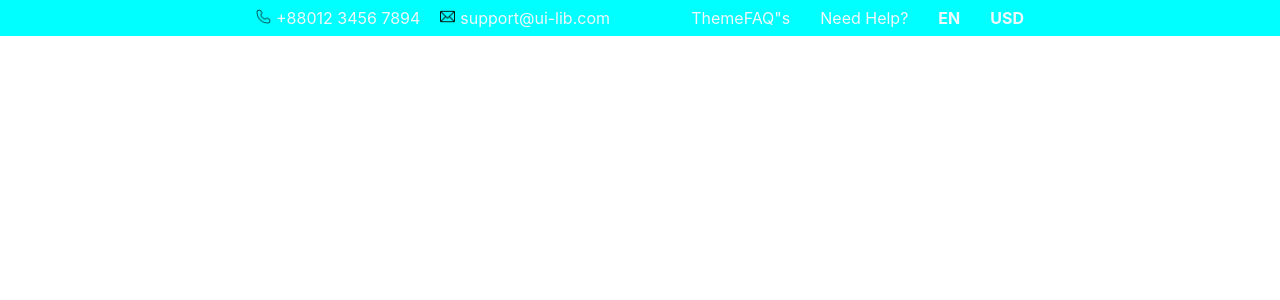
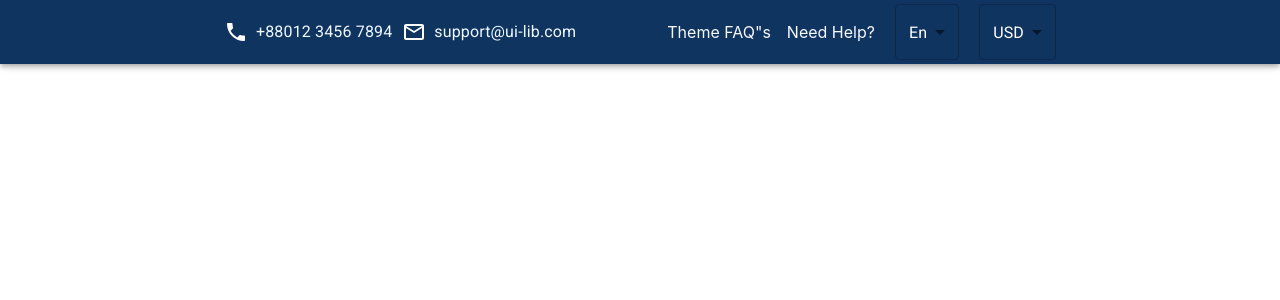
Before and after one commit to AbderrahmaneMadani/superstore, a React (Create React App) app: page / in a window 1280 px wide. Shown: the top 300 px of the page. Built offline with nearby package versions, Linux system fonts and the light colour scheme.

Commit message:
add Navbar1.js and create navbar with mui

```diff
--- a/src/pages/home/super_store/SuperStore.js
+++ b/src/pages/home/super_store/SuperStore.js
@@ -1,9 +1,12 @@
+import * as React from 'react';
 import Navbar from "./components/Navbar";
+import Navbar1 from './components/navBar/Navbar1';
 import "./SuperStore.css";
 
 function SuperStore(){
     return(
-        <Navbar />
+        // <Navbar />
+        <Navbar1/>
     );
 }
 export default SuperStore;
--- a/src/pages/home/super_store/components/Navbar.js
+++ b/src/pages/home/super_store/components/Navbar.js
@@ -1,11 +1,17 @@
+import * as React from 'react';
+import Button from '@mui/material/Button';
+import Typography from "@mui/material/Typography"
 
 import phoneIcon from "./telephone.png"
 import mailIcon from "./email.png"
 import "./Navbar.css"
+
+
 function Navbar() {
 
     return (
         <header>
+            <Typography variant='h1'>hello, world!</Typography>
             <div className="contact">
                 <div className="phone">
                     <img src={phoneIcon} alt="" />
@@ -24,6 +30,7 @@ function Navbar() {
                     <li><b>USD</b></li>
                 </ul>
             </nav>
+            <Button variant="contained">Hello World</Button>
         </header>
     );
   }
--- /dev/null
+++ b/src/pages/home/super_store/components/navBar/Navbar1.js
@@ -0,0 +1,79 @@
+import React from "react";
+import { borders, padding } from '@mui/system';
+import {Typography, AppBar, Toolbar, CssBaseline, Link, FormControl, Select, MenuItem, SelectChangeEvent, InputLabel, FormHelperText, Box, NativeSelect} from "@mui/material"
+import {Phone, MailOutline} from "@mui/icons-material"
+
+
+function Navbar1 (){
+    const style = {
+        background : '#0F3460'
+    };
+
+    const [language, setlanguage] = React.useState('En');
+
+    const handleChangelanguage = (event)=>{
+        setlanguage(event.target.value);
+    };
+    const [devise, setdevise] = React.useState('Usd');
+    const handleChangedevise = (event)=>{
+        setdevise(event.target.value);
+    };
+    return(
+        <header>
+
+
+            <AppBar position="fixed" verticalAlign ='center' sx={{bgcolor:'#0F3460', padding:'0 25vh'}}>
+
+                <Box sx={{ display:'flex', justifyContent: 'space-between'}}>
+                    <Toolbar>
+                        <Phone sx={{marginRight :'3px'}} />
+                        <Typography sx={{marginRight :'10px'}} component={'p'}>+88012 3456 7894</Typography>
+                        <MailOutline sx={{marginRight :'3px'}}/>
+
+                        <Typography component={'p'}>support@ui-lib.com</Typography>
+
+                    </Toolbar>
+
+                    <Toolbar>
+                        <nav>
+                            <Link sx={{mr:2}} href="https://bazar-react.vercel.app/faq" underline="none" color='#F8F8FF'>Theme FAQ"s</Link>
+                            <Link href="https://bazar-react.vercel.app/help" border='none' underline="none" color='#F8F8FF'>Need Help?</Link>
+                        </nav>
+
+                        <FormControl sx={{ml:'20px'}}>
+                            <Select
+                                id= "language-select"
+                                value={language}
+                                onChange={handleChangelanguage}
+                                sx={{ color: "#fff"}}
+                            >
+                                <MenuItem sx={{color:'#000'}} value={'En'}>En</MenuItem>
+                                <MenuItem sx={{color:'#000'}} value={'BN'}>BN</MenuItem>
+                                <MenuItem sx={{color:'#000'}} value={'HN'}>HN</MenuItem>
+
+                            </Select>
+                        </FormControl>
+                        <FormControl sx={{ml:'20px'}}>
+                            <Select
+                                id= "devise-select"
+                                value={devise}
+                                onChange={handleChangedevise}
+                                sx={{ color: "#fff"}}
+                            >
+                                <MenuItem sx={{color:'#000'}} value={'Usd'}>USD</MenuItem>
+                                <MenuItem sx={{color:'#000'}} value={'Eur'}>EUR</MenuItem>
+                                <MenuItem sx={{color:'#000'}} value={'Bdt'}>BDT</MenuItem>
+                                <MenuItem sx={{color:'#000'}} value={'Inr'}>INR</MenuItem>
+
+                            </Select>
+                        </FormControl>
+                    </Toolbar>
+                </Box>
+
+            </AppBar>
+
+        </header>
+    );
+}
+
+export default Navbar1;
```
Also changed, not shown: src/pages/home/super_store/components/navBar/Navbar1.css (added).
